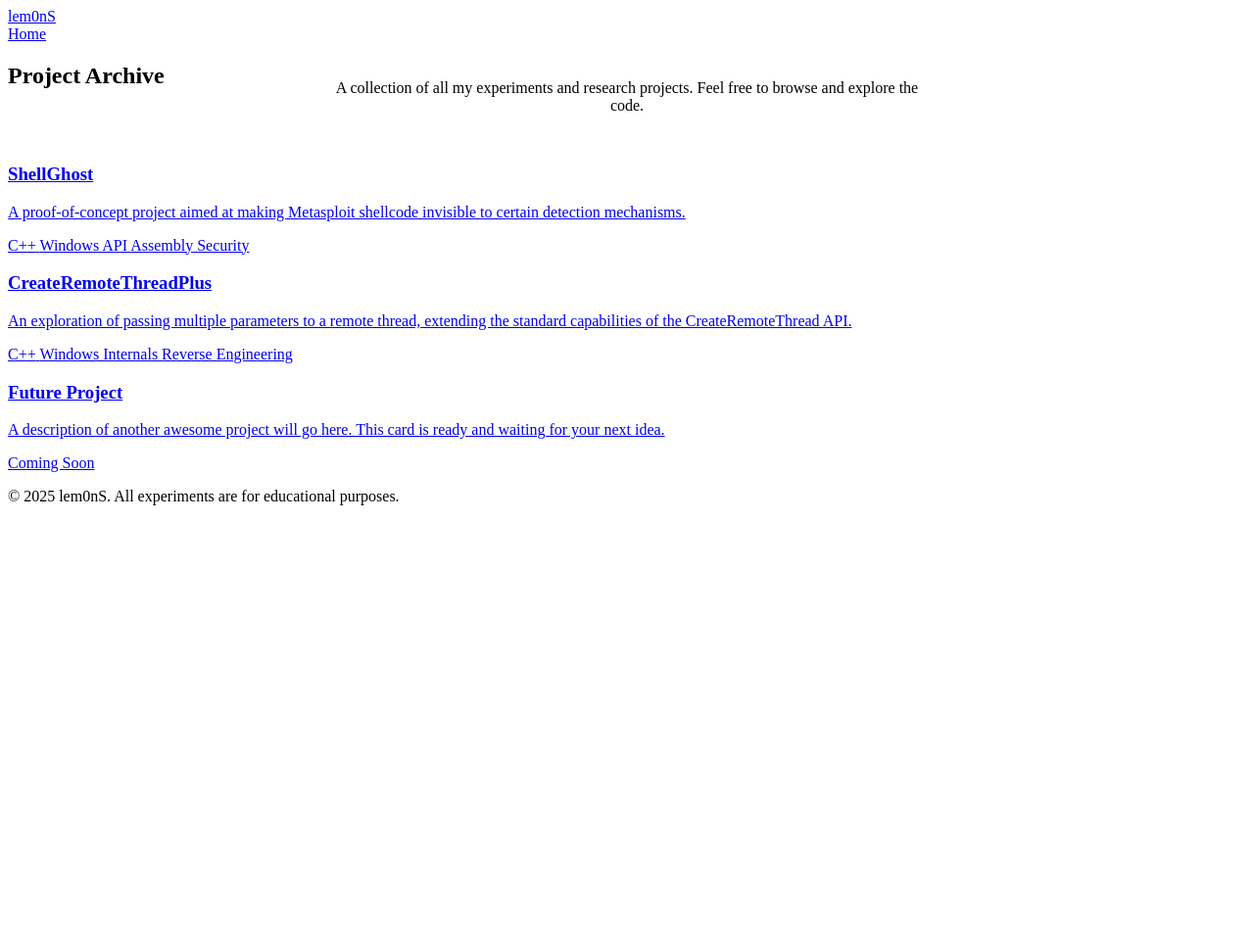
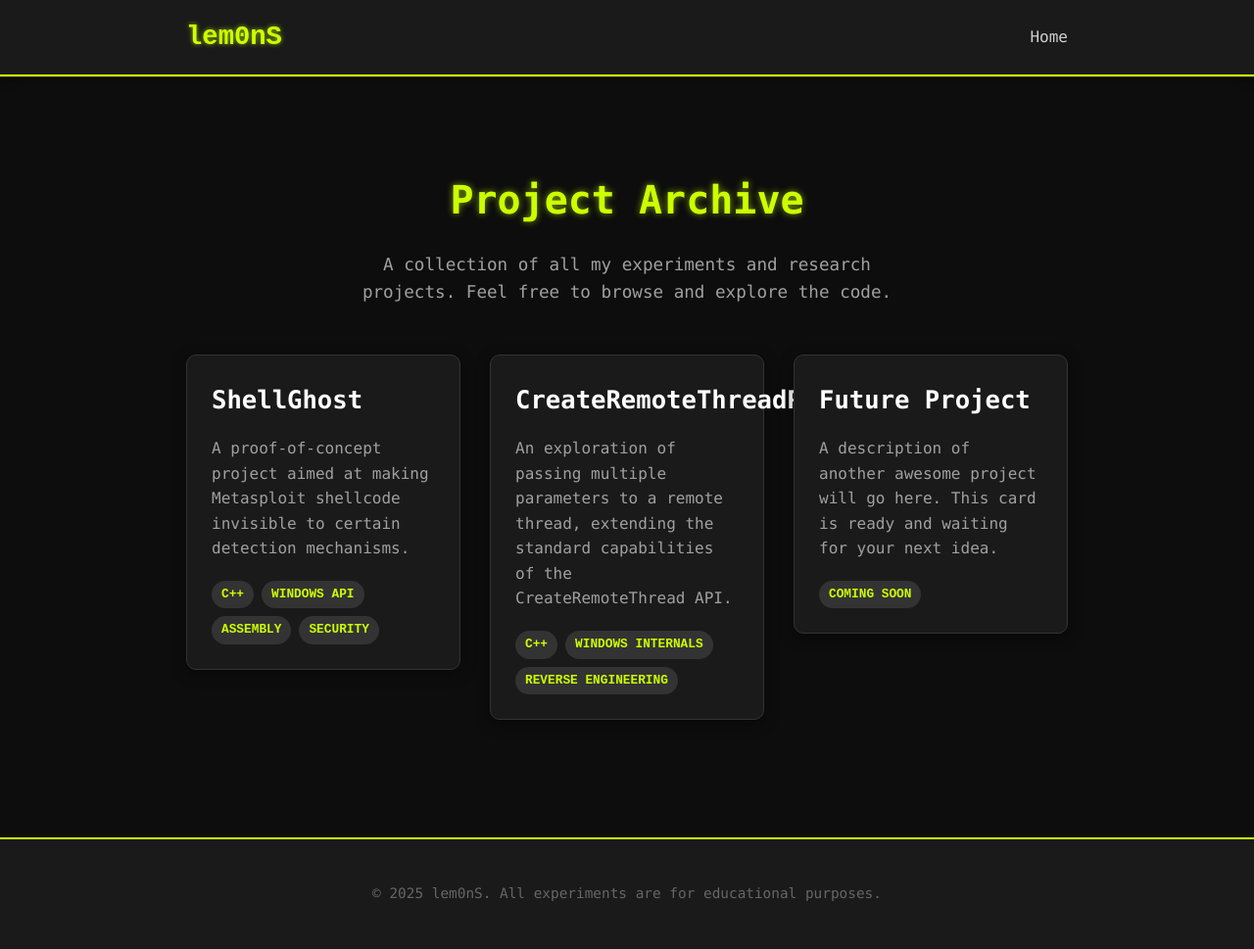
Before and after one commit to lem0nSec/lem0nSec.github.io, a Jekyll site: the page research_projects.html, which Jekyll copies as it is, in a window 1280 px wide. Shown: the whole page at 98% size. Built offline with Jekyll 4.4.1, drawn with Linux system fonts in a browser that asks for light colours; before the commit the page ends 900 px from its top, so only the background shows below that.

Commit message:
Update research_projects.html

```diff
--- a/research_projects.html
+++ b/research_projects.html
@@ -6,7 +6,7 @@
     <title>Projects | lem0nS' Playground</title>
 
     <!-- Link to your existing stylesheet -->
-    <link rel="stylesheet" href="/style.css">
+    <link rel="stylesheet" href="/assets/css/style.css">
 </head>
 <body>
 
```
